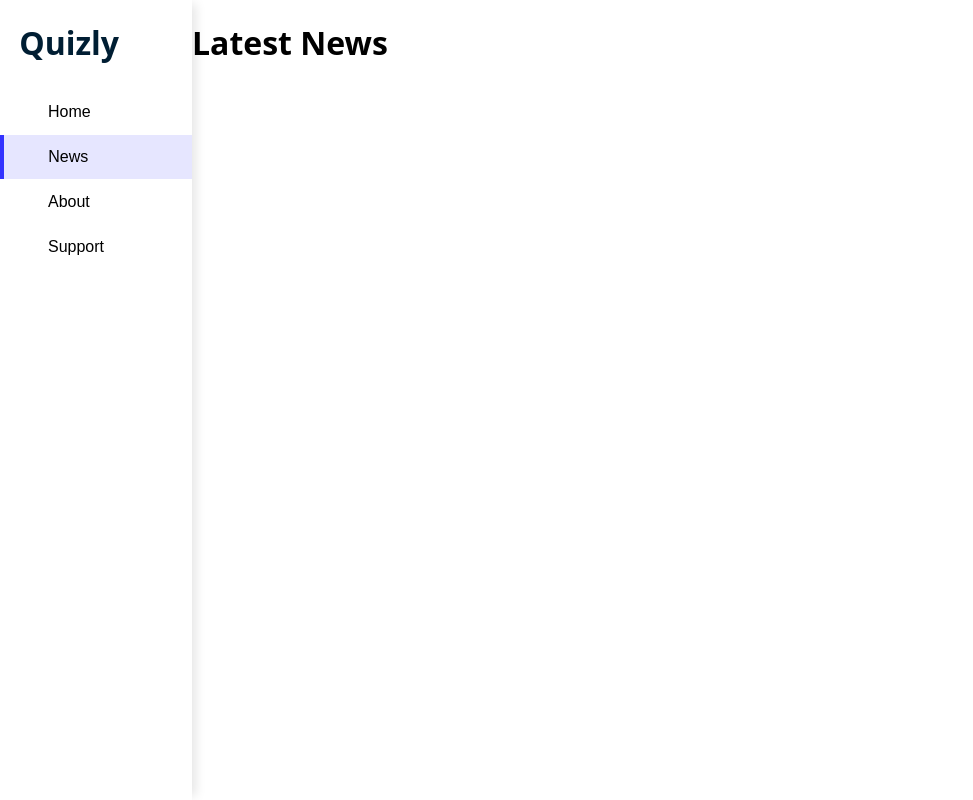
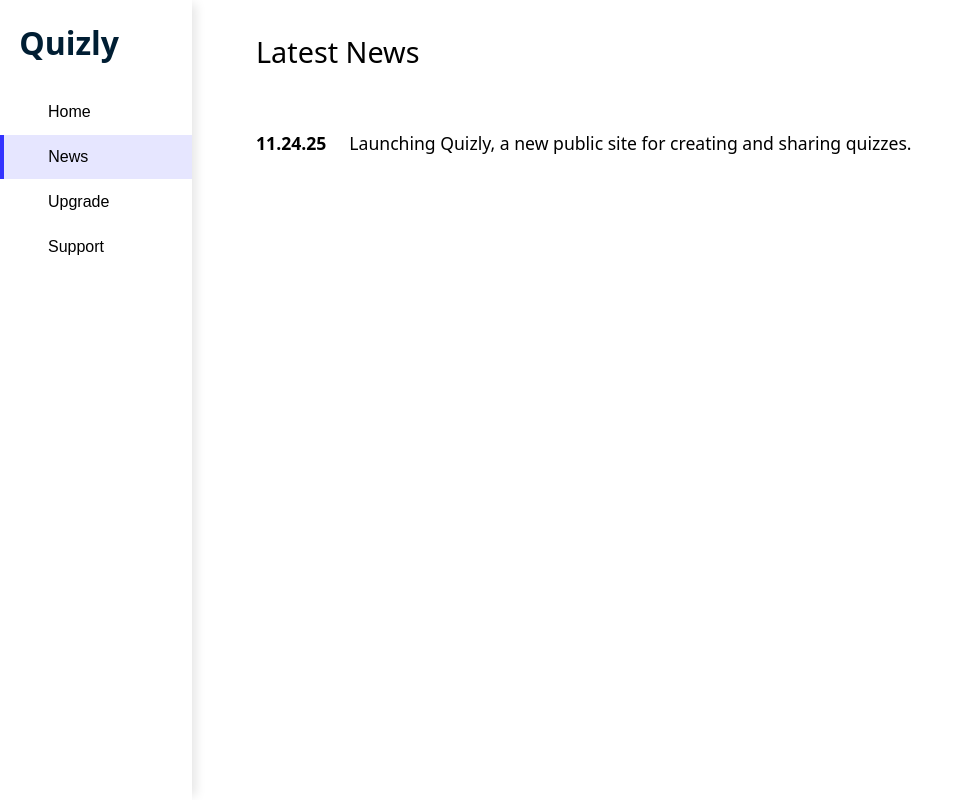
Before and after one commit to jacobyangg9/quizly, a React (Vite) app: page /dashboard in a window 1280 px wide. Both pictures are taken after a click on the button "News". Shown: the whole page, without its empty margins (0-973 px from the left). Built offline with nearby package versions, Linux system fonts and the light colour scheme.

Commit message:
Updated upgrade section

```diff
--- a/src/Dashboard/Dashboard.jsx
+++ b/src/Dashboard/Dashboard.jsx
@@ -30,15 +30,16 @@ function Dashboard() {
                     className={`${styles.dashboardMenuButtons} ${activeSection === 'news' ? styles.activeMenuButton : ""}`} onClick={()=>toggleSection("news")}>News</button>
 
                 <button
-                    className={`${styles.dashboardMenuButtons} ${activeSection === 'about' ? styles.activeMenuButton : ""}`} onClick={()=>toggleSection("about")}>About</button>
+                    className={`${styles.dashboardMenuButtons} ${activeSection === 'upgrade' ? styles.activeMenuButton : ""}`} onClick={()=>toggleSection("upgrade")}>Upgrade</button>
 
                 <button
                     className={`${styles.dashboardMenuButtons} ${activeSection === 'support' ? styles.activeMenuButton : ""}`} onClick={()=>toggleSection("support")}>Support</button>
             </div>
 
+            {/* BODY */}
             <div className={styles.bodyWrapper} style={activeSection === 'home' ? {} : { display: 'none' }}>
                 <div id={styles.welcomeMessageWrapper}>
-                    <h1 id={styles.welcomeMessage}>Welcome, Jacob!</h1>
+                    <h1 className={styles.welcomeMessage}>Welcome, Jacob!</h1>
                 </div>
                 <div id={styles.createNewQuizContainer}>
                     <div id={styles.createNewQuizWrapper}>
@@ -61,14 +62,34 @@ function Dashboard() {
                     <p>Start by importing or creating your first set above.</p>
                 </div>
             </div>
+            {/* NEWS */}
             <div className={styles.newsWrapper} style={activeSection === 'news' ? {} : { display: 'none' }}>
-                <h1>Latest News</h1>
+                <h1 className={styles.welcomeMessage}>Latest News</h1>
+                <div className={styles.newsContentWrapper}>
+                    <p><b>11.24.25</b>&nbsp;&nbsp;&nbsp;&nbsp;&nbsp;Launching Quizly, a new public site for creating and sharing quizzes.</p>
+                </div>
             </div>
-            <div className={styles.aboutWrapper} style={activeSection === 'about' ? {} : { display: 'none' }}>
-                <h1>About Quizly</h1>
+
+            {/* UPGRADE */}
+            <div className={styles.upgradeWrapper} style={activeSection === 'upgrade' ? {} : { display: 'none' }}>
+                    <h1 className={styles.welcomeMessage}>Take your learning to the next level</h1>
+                    <div className={styles.upgradePlansWrapper}>
+                        <div className={styles.upgradePlanBox}>
+                            <h2 className={styles.upgradePlanBoxText}>Super</h2>
+                            <p>Access to more premium assets</p>
+                        </div>
+                        <div className={styles.upgradePlanBox}>
+                            <h2 className={styles.upgradePlanBoxText}>Max</h2>
+                            <p>Access to unlimited premium assets</p>
+                        </div>
+                    </div>
             </div>
+
+            {/* SUPPORT */}
             <div className={styles.supportWrapper} style={activeSection === 'support' ? {} : { display: 'none' }}>
-                <h1>Support</h1>
+                <h1 className={styles.welcomeMessage}>Support</h1>
+                <p className={styles.supportDescription}>Need help or have questions? Our support team is here to assist you with any issues or inquiries you may have. By clicking the button, your email client will open, allowing you to send us a message directly. We aim to respond as quickly as possible to provide the guidance you need. Don’t hesitate to reach out—our team is ready to help you every step of the way.</p>
+                <button onClick={()=> window.location.href="mailto:jacob.yangg9@gmail.com"} id={styles.supportButton}>Contact Support</button>
             </div>
 
         </>
--- a/src/Dashboard/Dashboard.module.css
+++ b/src/Dashboard/Dashboard.module.css
@@ -12,7 +12,7 @@ body {
     margin-left: 5%;
 }
 
-#welcomeMessage {
+.welcomeMessage {
     font-weight: 500;
     font-size: 1.8rem;
 }
@@ -173,7 +173,78 @@ body {
 }
 
 .newsWrapper,
-.aboutWrapper,
+.upgradeWrapper,
 .supportWrapper {
-    margin-left: 15%;
+    margin-left: 20%;
+    margin-top: 2.5%;
+    margin-right: 5%;
 }
+
+.upgradeWrapper {
+    text-align: center;
+}
+
+#supportBody {
+    width: 50%;
+}
+
+.supportDescription {
+    font-size: 1.1rem;
+    margin-top: 4%;
+    margin-bottom: 4%;
+    line-height: 2rem;
+}
+
+#supportButton {
+    background-color: hsl(240, 100%, 63%);
+    border: none;
+    color: white;
+    font-weight: 600;
+    font-size: 1rem;
+    padding: 1%;
+    cursor: pointer;
+    border-radius: 30px;
+    transition: background-color 0.3s, box-shadow 0.3s;
+    width: 20rem;
+    height: 2.5rem;
+}
+
+#supportButton:hover {
+    background-color: hsl(240, 100%, 40%);
+    box-shadow: 0px 8px 15px rgba(0, 0, 0, 0.2);
+    transition: background-color 0.3s, box-shadow 0.3s;
+}
+
+.newsContentWrapper {
+    margin-top: 6%;
+    font-size: 1.1rem;
+    line-height: 1.8rem;
+}
+
+.wrapperBody1 {
+    margin-top: 15%;
+}
+
+.upgradePlansWrapper {
+    display: flex;
+    flex-direction: row;
+    justify-content: center;
+    align-items: center;
+    gap: 8%;
+    margin-top: 5%;
+}
+
+.upgradePlanBox {
+    background-color: pink;
+    width: 20rem;
+    height: 35rem;
+    text-align: left;
+    padding-left: 5%;
+    padding-top: 2%;
+    border-radius: 15px;
+}
+
+.upgradePlanBoxText {
+    font-size: 1.5rem;
+    font-weight: 600;
+}
```
